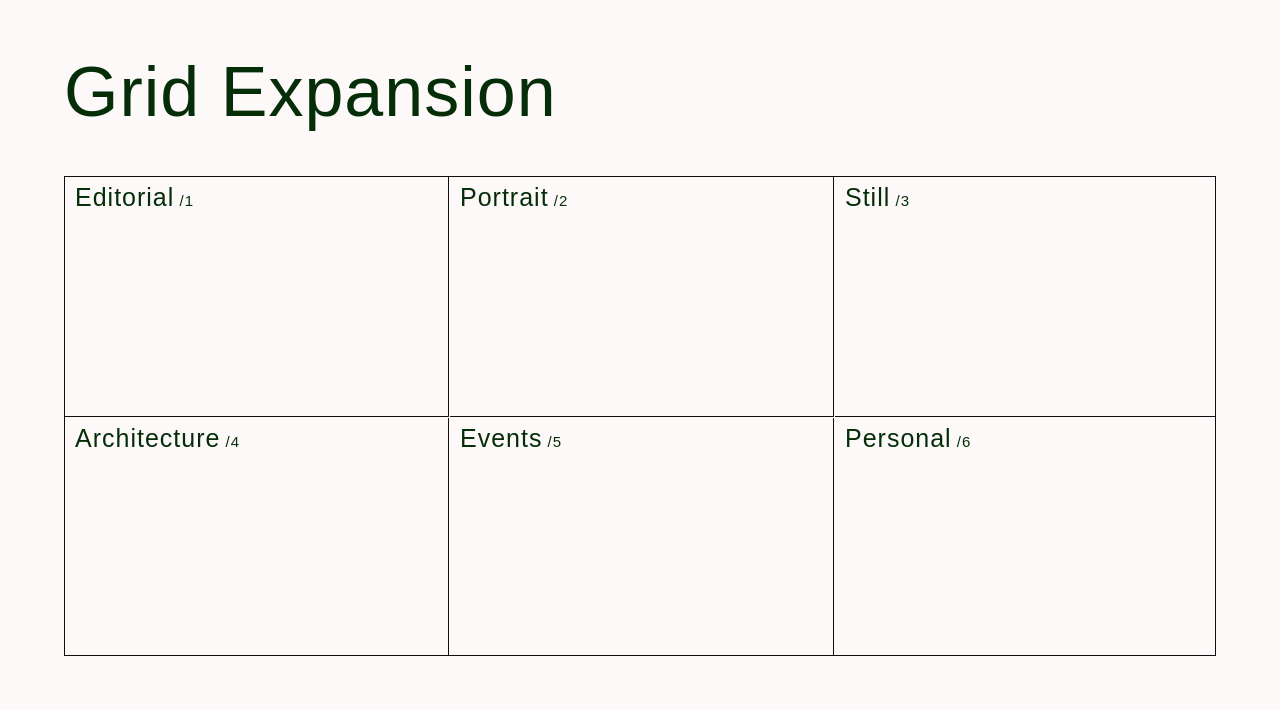
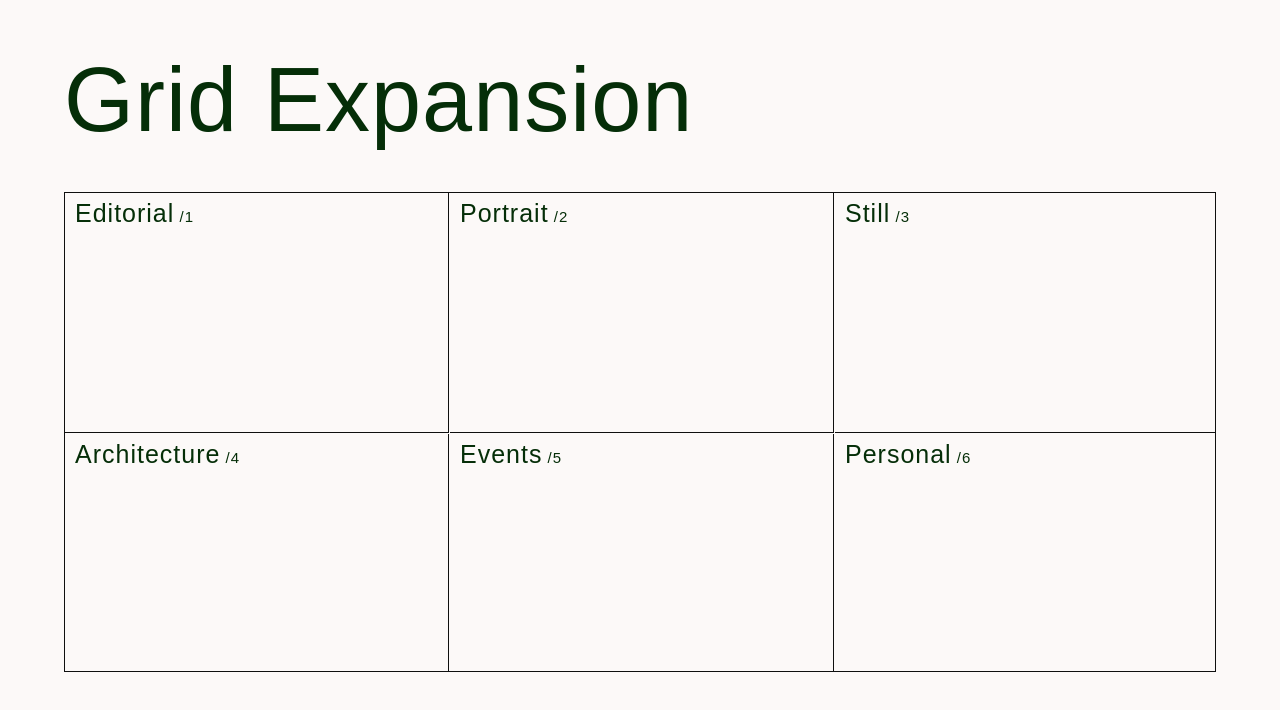
Before and after one commit to juliscapucin/react-projects, a React (Create React App) app: page /expansivegrid in a window 1280 px wide. Shown: the top 710 px of the page. Built offline with nearby package versions, Linux system fonts and the light colour scheme; no server answers; a web font is replaced by a local one.

Commit message:
ExpansiveGrid style fixes

```diff
--- a/src/pages/ExpansiveGrid/index.js
+++ b/src/pages/ExpansiveGrid/index.js
@@ -4,7 +4,6 @@ import GridItem from "./GridItem";
 
 import gridItems from "./data";
 
-import "./style.scss";
 
 export default function App() {
   const [content] = useState(gridItems);
--- a/src/pages/ExpansiveGrid/style.scss
+++ b/src/pages/ExpansiveGrid/style.scss
@@ -1,17 +1,3 @@
-/*
-===============
-Variables
-===============
-*/
-
-@import "../../styles/variables";
-
-/*
-===============
-Grid Styles
-===============
-*/
-
 .expandinggrid-main {
   width: 100vw;
   height: 100vh;
--- a/src/styles/App.scss
+++ b/src/styles/App.scss
@@ -8,4 +8,5 @@
 @import "./../pages/CustomCursor/style";
 @import "./../pages/DarkMode/style";
 @import "./../pages/DraggableSlider/style";
+@import "./../pages/ExpansiveGrid/style";
 @import "./../pages/Parallax/style";
--- a/src/styles/globals.scss
+++ b/src/styles/globals.scss
@@ -52,7 +52,7 @@ h4 {
   margin-bottom: 0.75rem;
 }
 h1 {
-  font-size: clamp(5rem, 7vw, 7rem);
+  font-size: clamp(6rem, 9vw, 9rem);
 }
 h2 {
   font-size: clamp(4rem, 6vw, 6rem);
```
